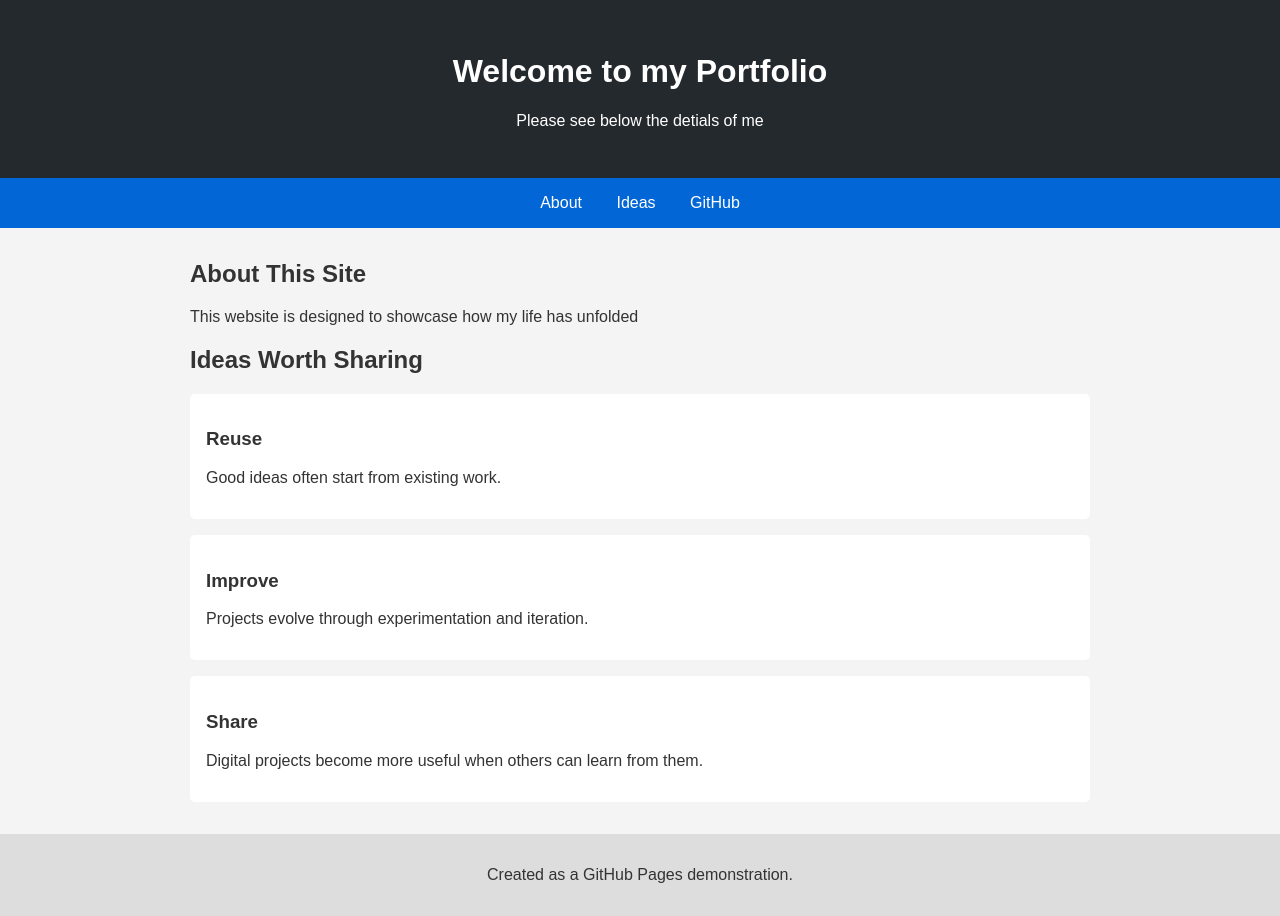
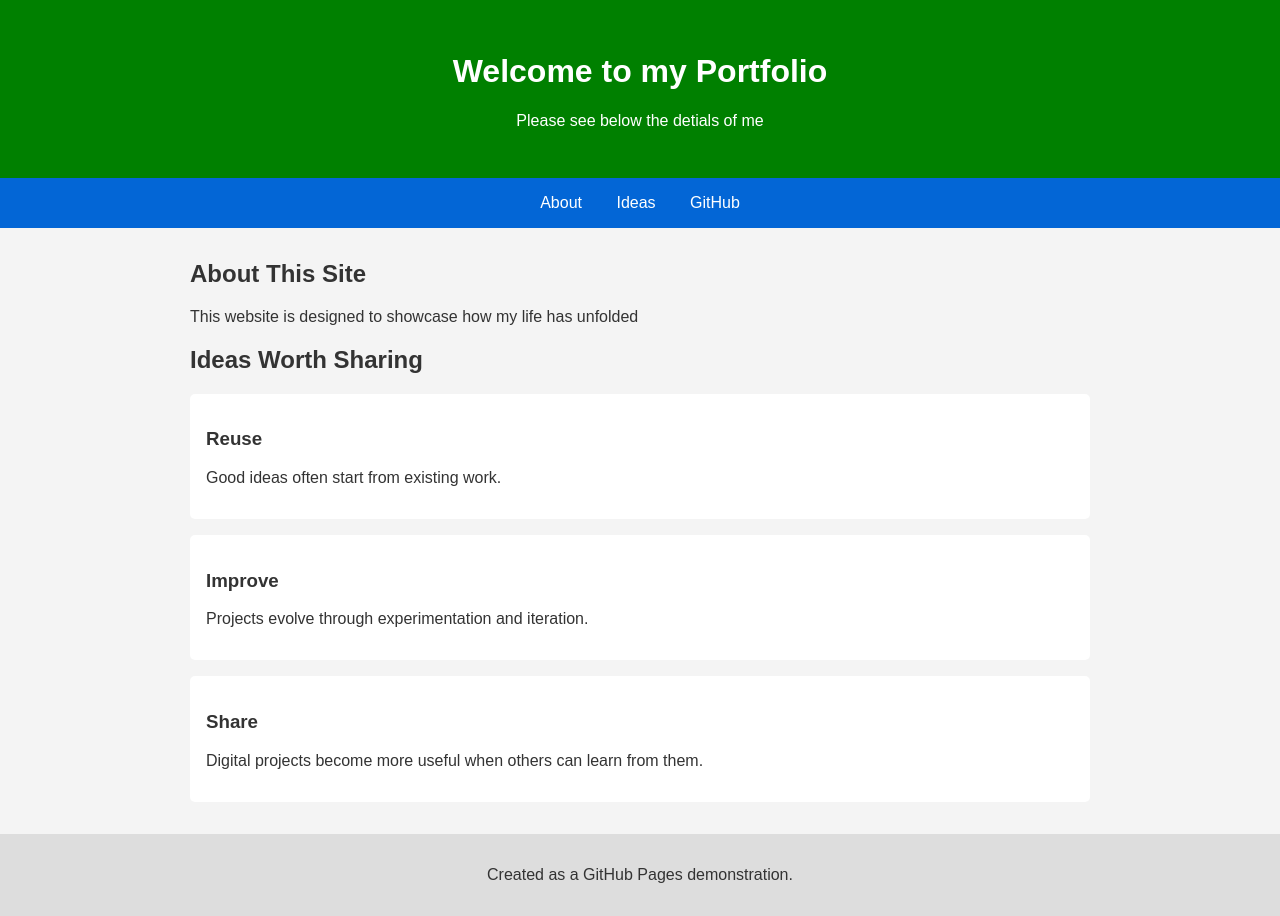
Before and after one commit to CodyD-S/ChrisWebsite-, a plain HTML site: page index.html in a window 1280 px wide. Drawn offline with Linux system fonts and the light colour scheme.

Commit message:
Change header background color to green
Updated header background color to green.

```diff
--- a/style.css
+++ b/style.css
@@ -6,7 +6,7 @@ body {
 }
 
 header {
-    background: #24292e;
+    background: green;
     color: white;
     text-align: center;
     padding: 2rem;
```
